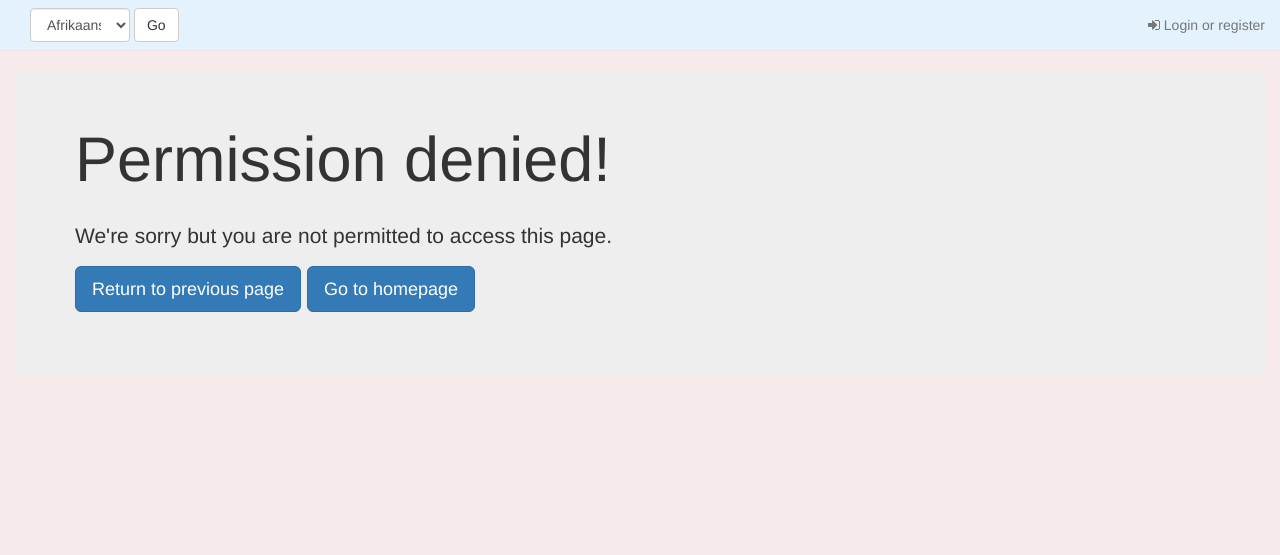
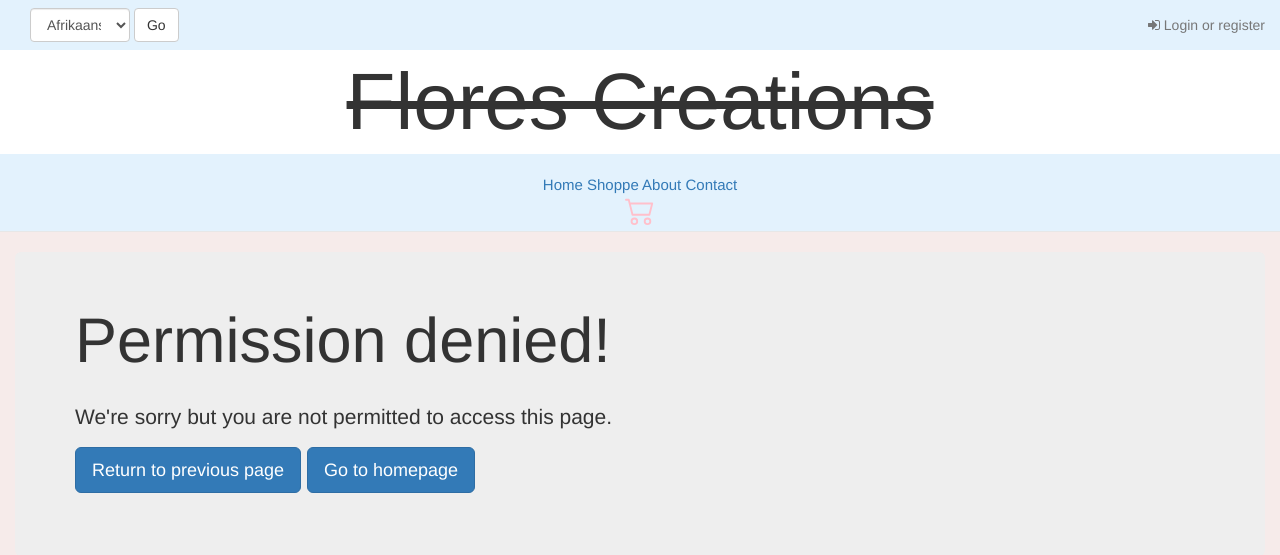
Before and after one commit to femtography/maswebsite, a Django app: template templates/oscar/403.html in a window 1280 px wide. Shown: the top 555 px of the page. Run offline with Django 3.2, Linux system fonts and the light colour scheme; the template is opened without the code that fills it, so the values that code supplies are empty; some libraries are stand-ins or nearby versions.

Commit message:
updated shop layout

```diff
--- a/templates/oscar/partials/nav_accounts.html
+++ b/templates/oscar/partials/nav_accounts.html
@@ -56,5 +56,23 @@
                 {% endif %}
             </ul>
         </div>
+        <div class="logo-top" style="background: white; text-align: center;">
+          <h1 style="font-size: 80px; text-decoration: line-through;">Flores Creations</h1>
+        </div>
+        <nav class="navbar2 navbar-expand-lg navbar-light" style="background-color: #e3f2fd; font-size: 15px;">
+          <div class="collapse2 navbar-collapse2" style=" text-align: center;">
+            <div class="navbar-nav2 m-auto" style="color: red;">
+              <a class="nav-item nav-link active" href="/">Home<span class="sr-only">(current)</span></a>
+              <a class="nav-item nav-link" href="/shoppe">Shoppe</span></a>
+              <a class="nav-item nav-link" href="/about">About</a>
+              <a class="nav-item nav-link" href="/contact">Contact</a>
+            </div>
+            <a class="nav-item nav-link" href="/shoppe/basket">
+              <svg class="bi bi-cart2" width="2em" height="2em" viewBox="0 0 16 16" fill="pink" xmlns="http://www.w3.org/2000/svg">
+                <path fill-rule="evenodd" d="M0 2.5A.5.5 0 0 1 .5 2H2a.5.5 0 0 1 .485.379L2.89 4H14.5a.5.5 0 0 1 .485.621l-1.5 6A.5.5 0 0 1 13 11H4a.5.5 0 0 1-.485-.379L1.61 3H.5a.5.5 0 0 1-.5-.5zM3.14 5l1.25 5h8.22l1.25-5H3.14zM5 13a1 1 0 1 0 0 2 1 1 0 0 0 0-2zm-2 1a2 2 0 1 1 4 0 2 2 0 0 1-4 0zm9-1a1 1 0 1 0 0 2 1 1 0 0 0 0-2zm-2 1a2 2 0 1 1 4 0 2 2 0 0 1-4 0z"/>
+              </svg>
+            </a>
+          </div>
+        </nav>
     </div>
 </div>
```
